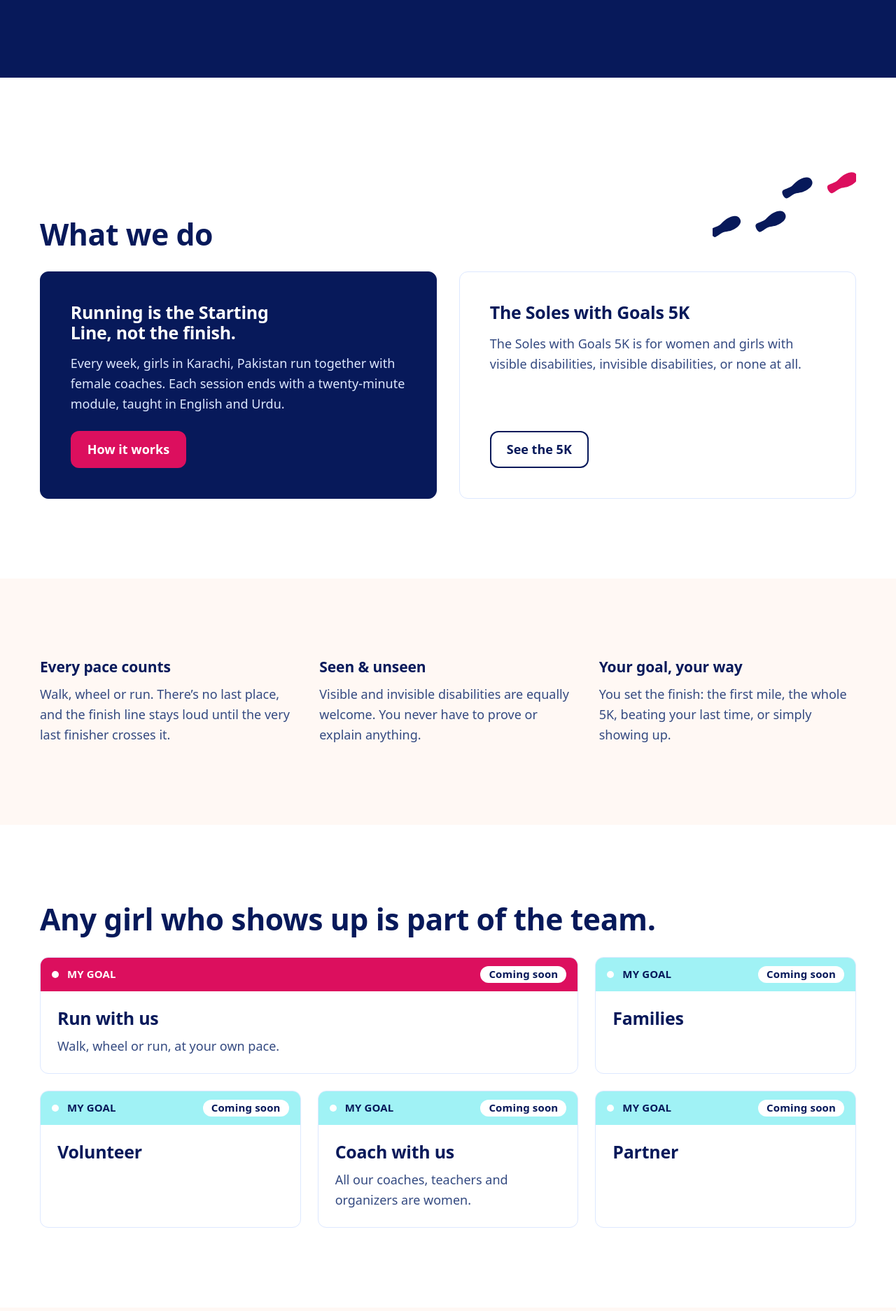
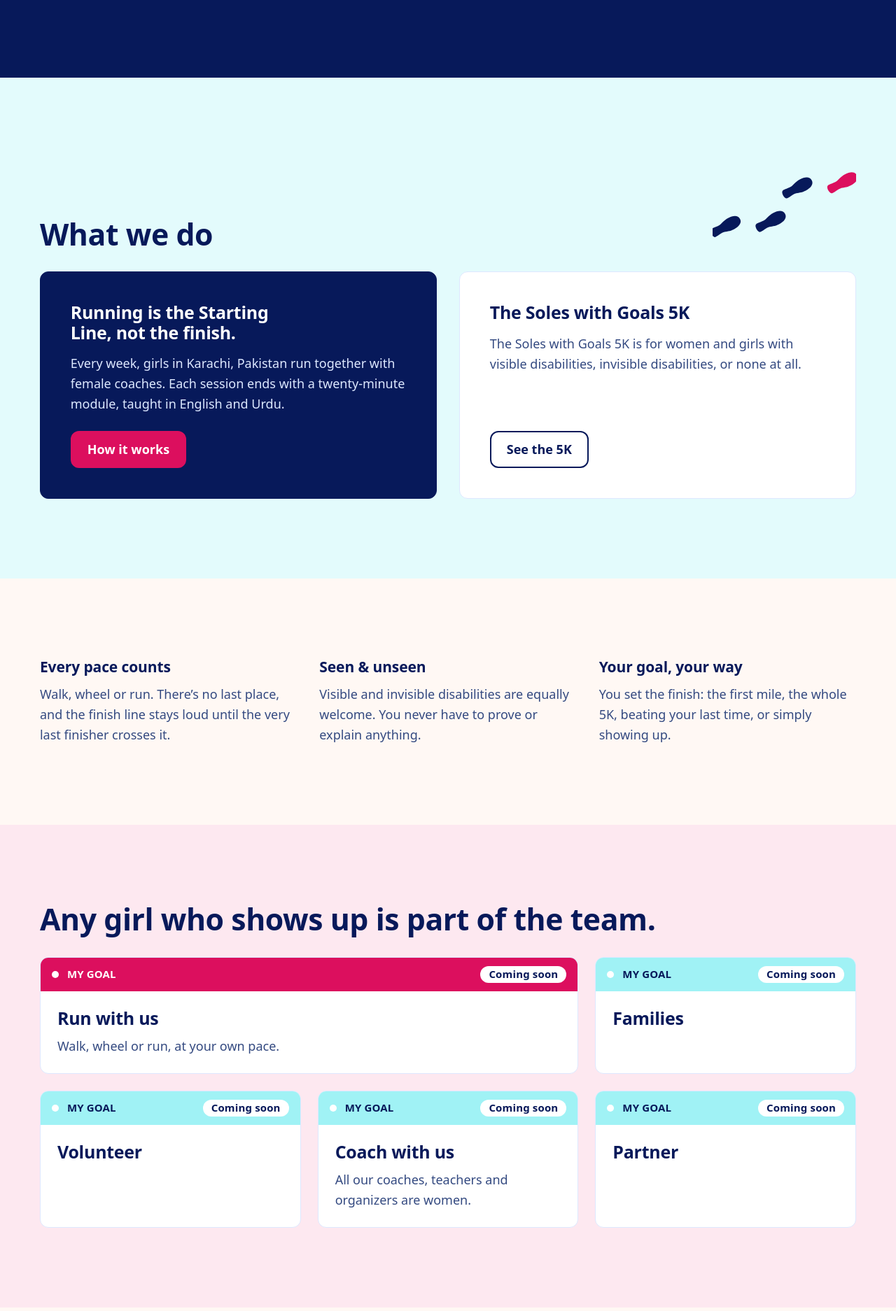
Before and after one commit to amaliajaffer/SolesWithGoals, an Astro site: page / in a window 1280 px wide. Shown: the part 1546-3420 px from the top of the page at 70% size. Built offline with nearby package versions, Linux system fonts and the light colour scheme; Astro itself is replaced by a stand-in of ours; a web font is replaced by a local one.

Commit message:
feat: add light tints for aqua and raspberry sections in styles and update corresponding HTML classes

```diff
--- a/src/pages/[...v]/index.astro
+++ b/src/pages/[...v]/index.astro
@@ -79,7 +79,7 @@ const sopAndVenue = site.confirmed.sop && Boolean(site.event.date);
     </div>
   </section>
 
-  <section class="sec" aria-labelledby="do-title">
+  <section class="sec band-aqua-tint" aria-labelledby="do-title">
     <div class="wrap stack">
       <div class="do-head">
         <h2 class="h2" id="do-title">What we do</h2>
@@ -125,7 +125,7 @@ const sopAndVenue = site.confirmed.sop && Boolean(site.event.date);
     </div>
   </section>
 
-  <section class="sec" aria-labelledby="help-title">
+  <section class="sec band-rasp-tint" aria-labelledby="help-title">
     <div class="wrap stack">
       <h2 class="h2" id="help-title">{copy.involved.title}</h2>
       {hasSignupRoute && <p class="body measure">{copy.involved.formNote}</p>}
--- a/src/styles/global.css
+++ b/src/styles/global.css
@@ -73,6 +73,8 @@
   --rasp-text: #b00b4b;
   --rasp-on-dark: #ff5c93;
   --aqua: #a0f2f5;
+  --aqua-100: #e3fbfc;
+  --rasp-100: #fde8f0;
   --cream: #fff8f4;
   --white: #ffffff;
   --note-text: #5c4400;
@@ -247,6 +249,13 @@ figure {
 }
 .band-cream {
   background: var(--cream);
+}
+/* Light tints of her aqua and raspberry, so no Home section is plain white. */
+.band-aqua-tint {
+  background: var(--aqua-100);
+}
+.band-rasp-tint {
+  background: var(--rasp-100);
 }
 .band-rasp {
   background: var(--rasp);
```
